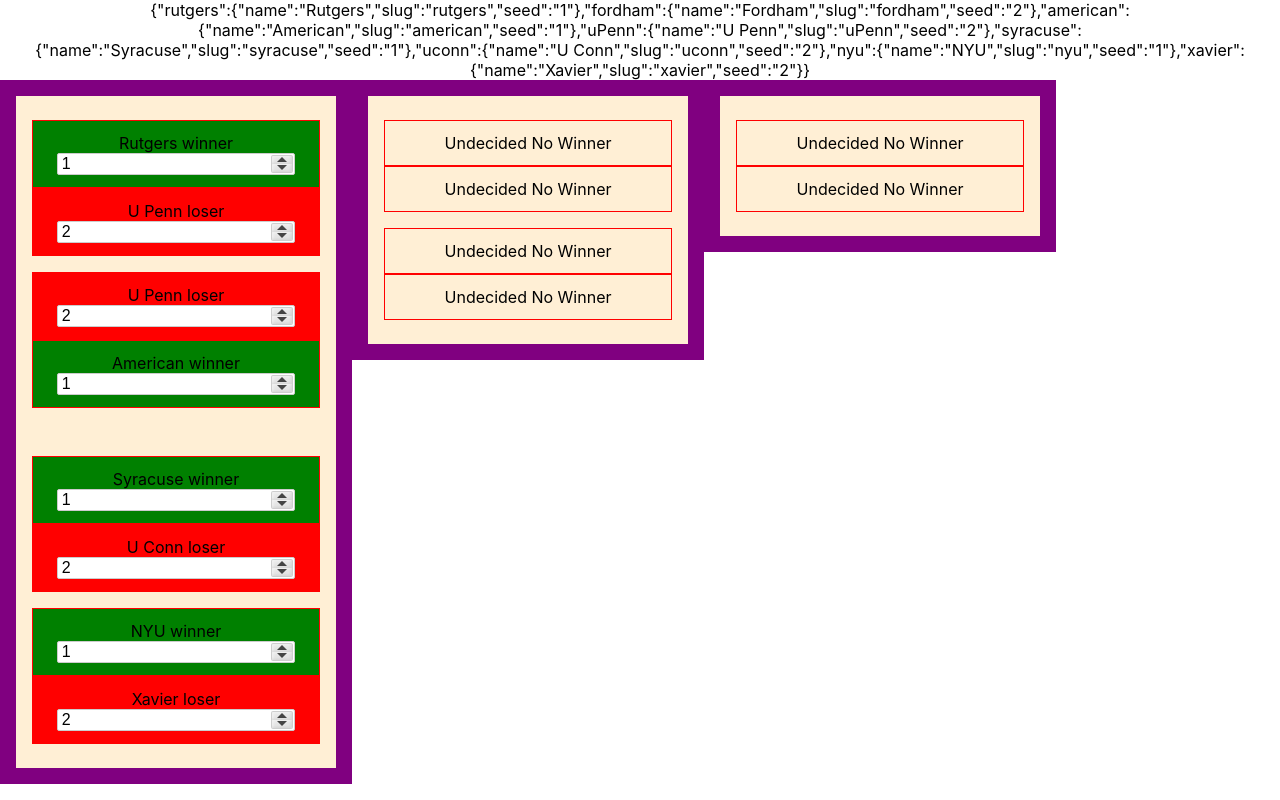
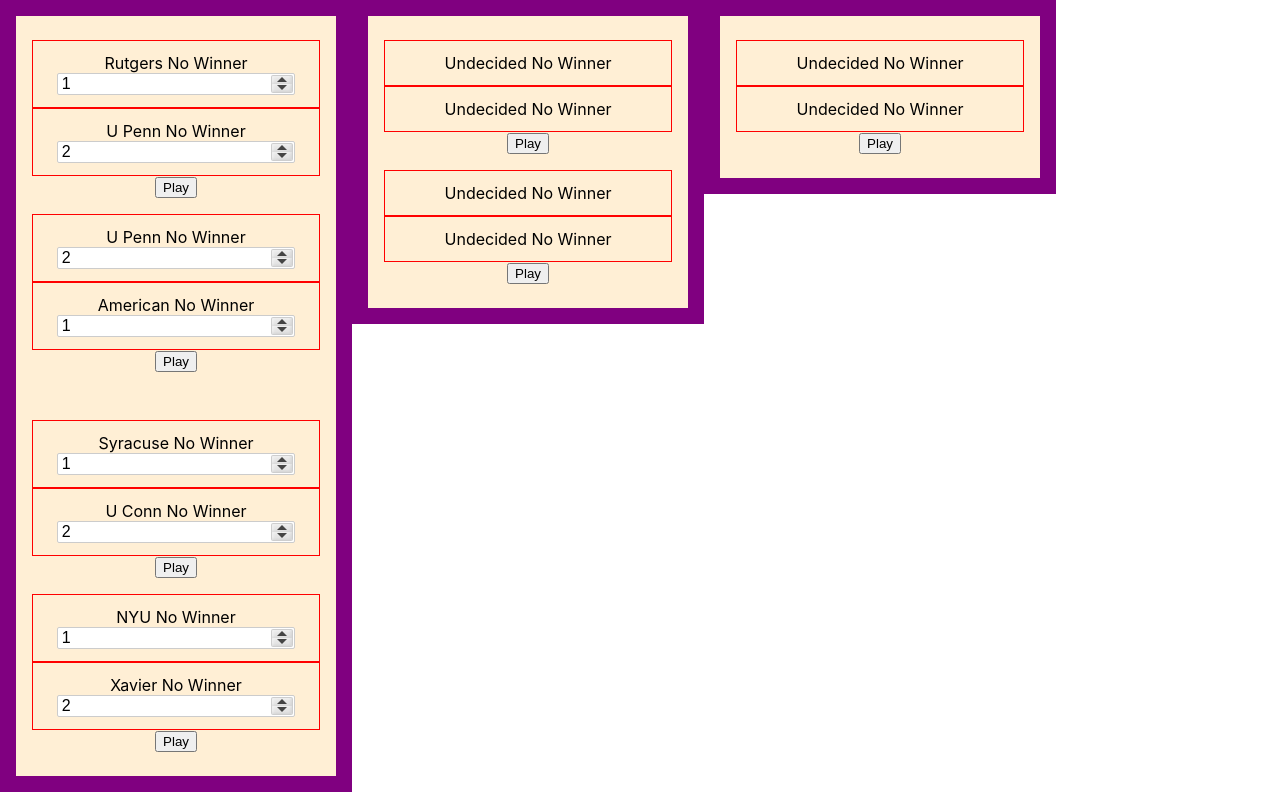
Before and after one commit to skladany/react-madness, a React (Create React App) app: page / in a window 1280 px wide. Built offline with nearby package versions, Linux system fonts and the light colour scheme.

Commit message:
Initial work for determining matchup winner

```diff
--- /dev/null
+++ b/src/bracket-team-data.js
@@ -0,0 +1,96 @@
+const bracket = {
+  roundOne: {
+    topLeft: [
+      {
+        teamA: "rutgers",
+        teamB: "uPenn",
+        winner: false
+      },
+      {
+        teamA: "uPenn",
+        teamB: "american",
+        winner: false
+      }
+    ],
+    bottomLeft: [
+      {
+        teamA: "syracuse",
+        teamB: "uconn",
+        winner: false
+      },
+      {
+        teamA: "nyu",
+        teamB: "xavier",
+        winner: false
+      }
+    ]
+  },
+  roundTwo: {
+    topLeft: [
+      {
+        teamA: false,
+        teamB: false,
+        winner: false
+      },
+      {
+        teamA: false,
+        teamB: false,
+        winner: false
+      }
+    ]
+  },
+  roundThree: {
+    topLeft: [
+      {
+        teamA: false,
+        teamB: false,
+        winner: false
+      }
+    ]
+  }
+};
+
+const teams = {
+  rutgers: {
+    name: "Rutgers",
+    slug: "rutgers",
+    seed: "1"
+  },
+  fordham: {
+    name: "Fordham",
+    slug: "fordham",
+    seed: "2"
+  },
+  american: {
+    name: "American",
+    slug: "american",
+    seed: "1"
+  },
+  uPenn: {
+    name: "U Penn",
+    slug: "uPenn",
+    seed: "2"
+  },
+  syracuse: {
+    name: "Syracuse",
+    slug: "syracuse",
+    seed: "1"
+  },
+  uconn: {
+    name: "U Conn",
+    slug: "uconn",
+    seed: "2"
+  },
+  nyu: {
+    name: "NYU",
+    slug: "nyu",
+    seed: "1"
+  },
+  xavier: {
+    name: "Xavier",
+    slug: "xavier",
+    seed: "2"
+  }
+};
+
+export { bracket, teams };
--- a/src/components/App.jsx
+++ b/src/components/App.jsx
@@ -2,6 +2,7 @@
 import styled from "styled-components";
 import Matchup from "./Matchup";
 import Team from "./Team";
+import { bracket, teams } from "../bracket-team-data";
 import "../css/App.css";
 
 const Title = styled.h1`
@@ -29,101 +30,6 @@
   };
 
   componentDidMount() {
-    const bracket = {
-      roundOne: {
-        topLeft: [
-          {
-            teamA: "rutgers",
-            teamB: "uPenn",
-            winner: "rutgers"
-          },
-          {
-            teamA: "uPenn",
-            teamB: "american",
-            winner: "american"
-          }
-        ],
-        bottomLeft: [
-          {
-            teamA: "syracuse",
-            teamB: "uconn",
-            winner: "syracuse"
-          },
-          {
-            teamA: "nyu",
-            teamB: "xavier",
-            winner: "nyu"
-          }
-        ]
-      },
-      roundTwo: {
-        topLeft: [
-          {
-            teamA: false,
-            teamB: false,
-            winner: false
-          },
-          {
-            teamA: false,
-            teamB: false,
-            winner: false
-          }
-        ]
-      },
-      roundThree: {
-        topLeft: [
-          {
-            teamA: false,
-            teamB: false,
-            winner: false
-          }
-        ]
-      }
-    };
-
-    const teams = {
-      rutgers: {
-        name: "Rutgers",
-        slug: "rutgers",
-        seed: "1"
-      },
-      fordham: {
-        name: "Fordham",
-        slug: "fordham",
-        seed: "2"
-      },
-      american: {
-        name: "American",
-        slug: "american",
-        seed: "1"
-      },
-      uPenn: {
-        name: "U Penn",
-        slug: "uPenn",
-        seed: "2"
-      },
-      syracuse: {
-        name: "Syracuse",
-        slug: "syracuse",
-        seed: "1"
-      },
-      uconn: {
-        name: "U Conn",
-        slug: "uconn",
-        seed: "2"
-      },
-      nyu: {
-        name: "NYU",
-        slug: "nyu",
-        seed: "1"
-      },
-      xavier: {
-        name: "Xavier",
-        slug: "xavier",
-        seed: "2"
-      }
-    };
-
     this.setState({
       bracket,
       teams
@@ -140,21 +46,32 @@
     this.setState({
       teams
     });
+  };
 
-    // Actually get reseed func working, close!
-    console.log(slug);
+  determineWinner = (teamA, teamB, bracketPath) => {
+    // Change state of matchup to Rutgers as winner,
+    // but how do we know where in the state bracket?
+
+    // Need to record the "path" in the state somehow?
+
+    console.log(teamA);
+    console.log(teamB);
+    console.log(bracketPath);
   };
 
   render() {
     return (
       <div className="App">
-        <div>{JSON.stringify(this.state.teams)}</div>
+        {/* <div>{JSON.stringify(this.state.teams)}</div> */}
         {Object.keys(this.state.bracket).map(round => (
           <Round>
             {Object.keys(this.state.bracket[round]).map(division => (
               <Division>
                 {this.state.bracket[round][division].map(matchup => (
-                  <Matchup>
+                  <Matchup
+                    determineWinner={this.determineWinner}
+                    bracketPath={`this.state.bracket.${round}.${division}`}
+                  >
                     <Team
                       team={this.state.teams[matchup.teamA]}
                       winner={matchup.winner}
--- a/src/components/Matchup.jsx
+++ b/src/components/Matchup.jsx
@@ -7,8 +7,22 @@
 `;
 
 class Matchup extends React.Component {
+  handleDetermineWinner = children => {
+    const { team: teamA } = children[0].props;
+    const { team: teamB } = children[1].props;
+
+    this.props.determineWinner(teamA, teamB, this.props.bracketPath);
+  };
+
   render() {
-    return <Wrapper>{this.props.children}</Wrapper>;
+    return (
+      <Wrapper>
+        {this.props.children}
+        <button onClick={() => this.handleDetermineWinner(this.props.children)}>
+          Play
+        </button>
+      </Wrapper>
+    );
   }
 }
 
```
